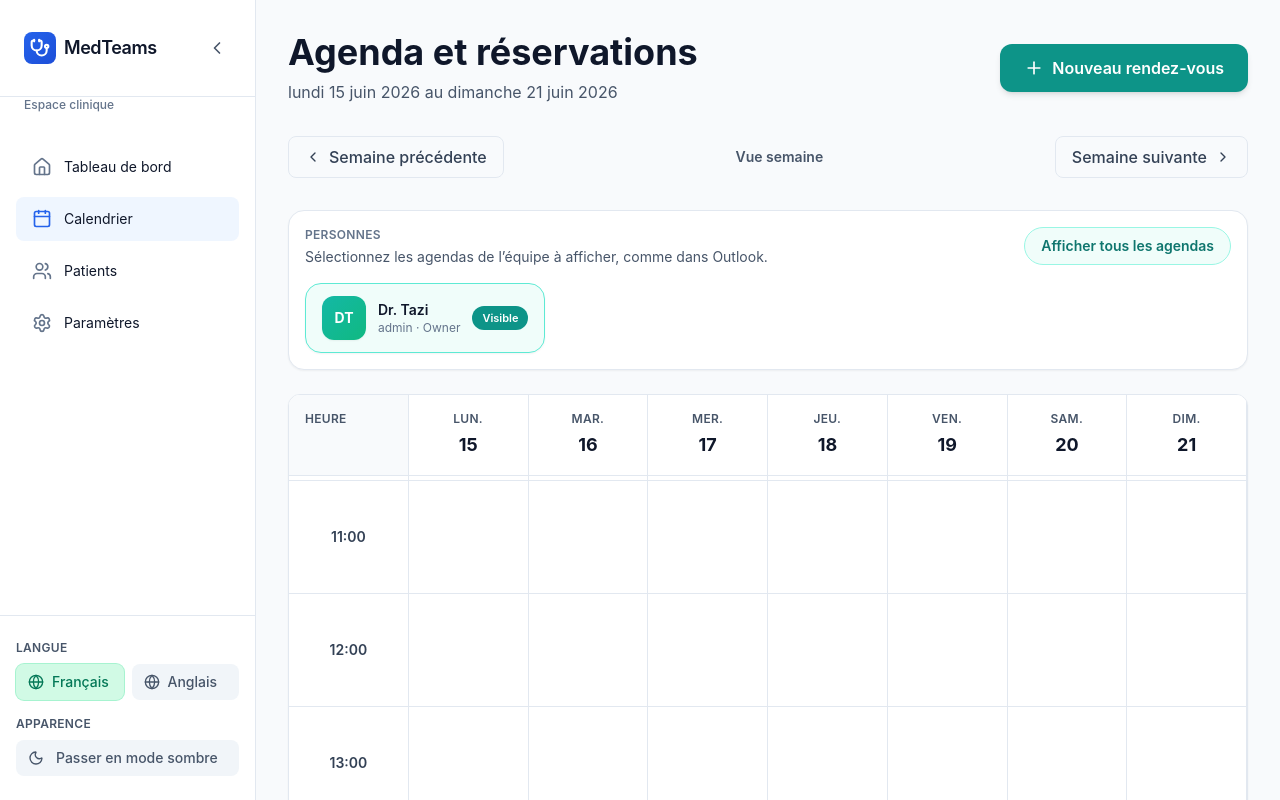
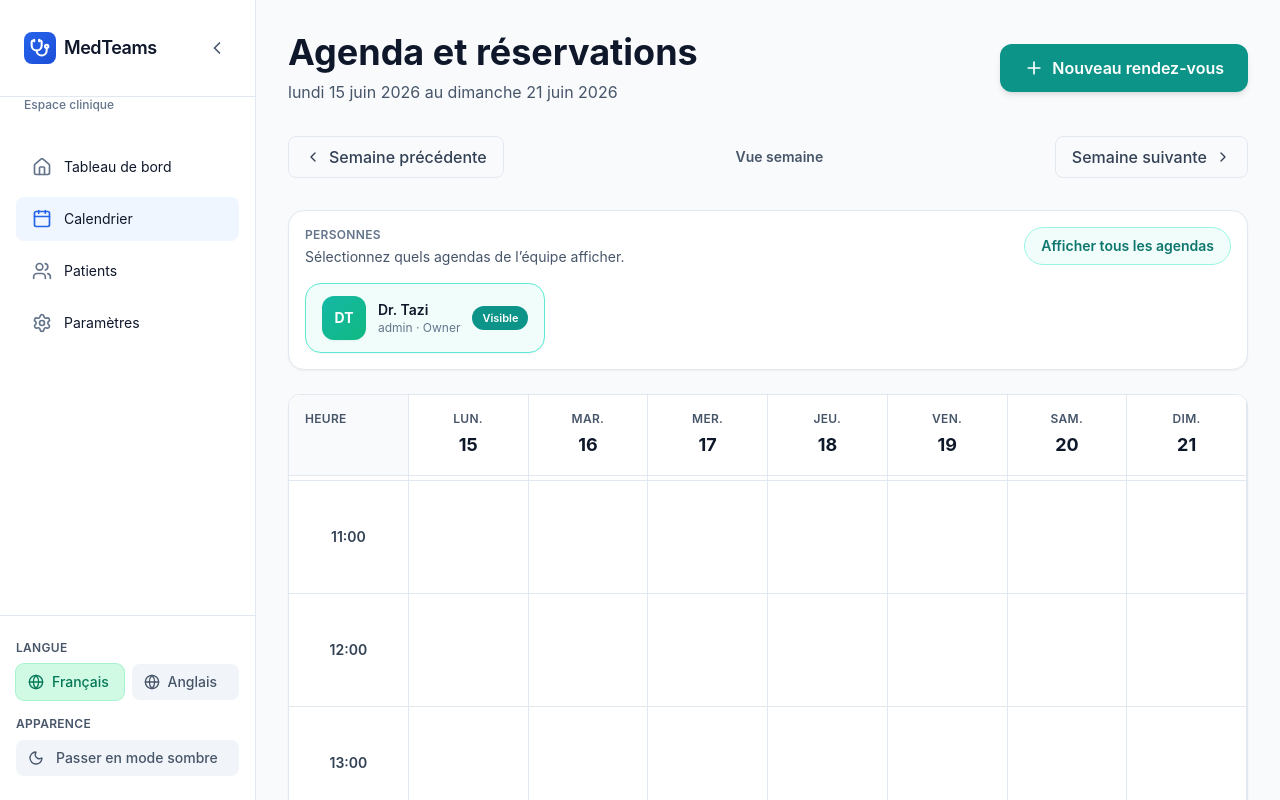
Before and after one commit to kamzon/MEDTEAMS, a Next.js app: page /calendar in a window 1280 px wide. Built offline with nearby package versions, Linux system fonts and the light colour scheme.

Commit message:
Remove Outlook reference from calendar copy

```diff
--- a/src/app/calendar/page.tsx
+++ b/src/app/calendar/page.tsx
@@ -204,8 +204,8 @@ export default function CalendarPage() {
     nextWeek: isFrench ? 'Semaine suivante' : 'Next Week',
     people: isFrench ? 'Personnes' : 'People',
     peopleDescription: isFrench
-      ? 'Sélectionnez les agendas de l’équipe à afficher, comme dans Outlook.'
-      : 'Select which clinic calendars are visible, like Outlook.',
+      ? 'Sélectionnez quels agendas de l’équipe afficher.'
+      : 'Select which team calendars to show.',
     showAllCalendars: isFrench ? 'Afficher tous les agendas' : 'Show all calendars',
     time: isFrench ? 'Heure' : 'Time',
     timeHeader: isFrench ? 'Heure' : 'Time',
```
